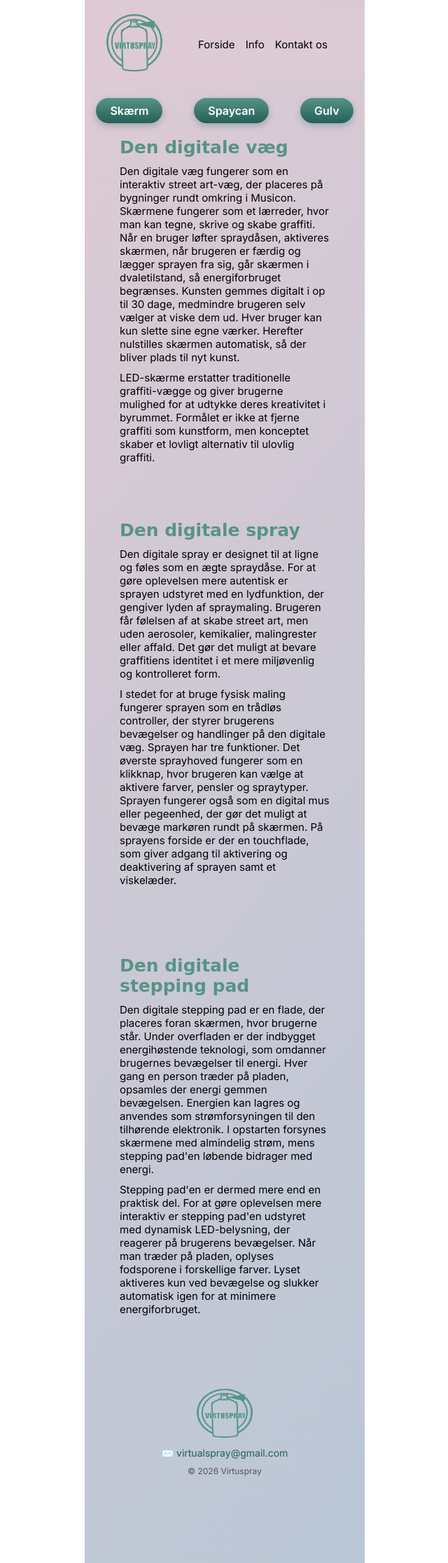
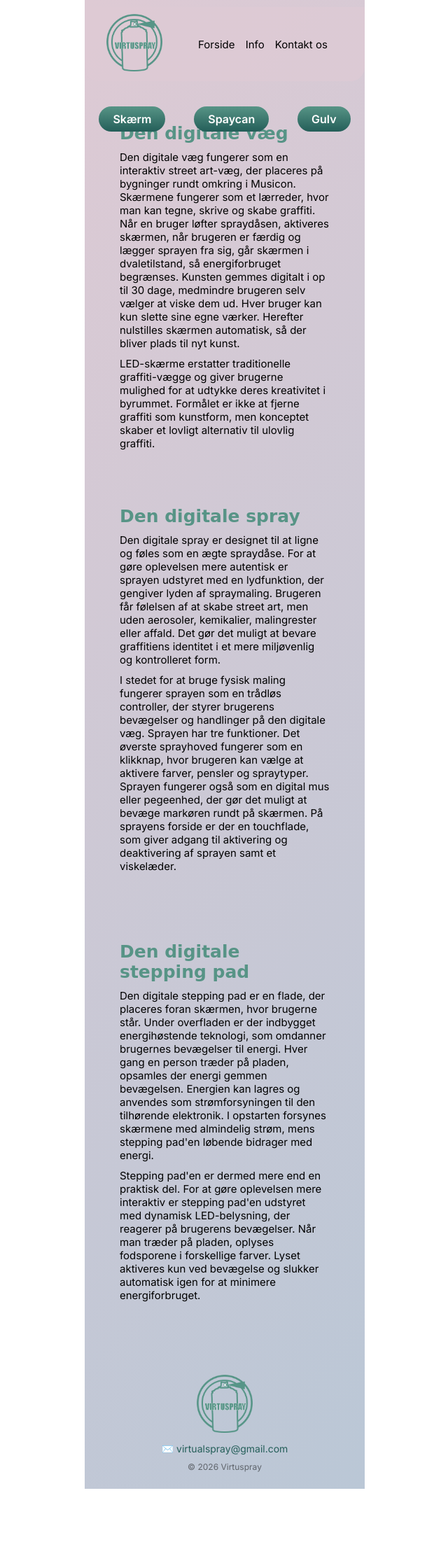
Before and after one commit to FreyaBirkely/App-B-reduligtig, a plain HTML site: page info.html in a window 1280 px wide. Shown: the whole page at 70% size, without its empty margins (319-959 px from the left). After the commit the page ends 2127 px from the top, so only its background shows below. Drawn offline with Linux system fonts and the light colour scheme; some packages are replaced by stand-ins of ours; a script that the page names is missing; a web font is replaced by a local one.

Commit message:
added footer

```diff
--- a/css/info.css
+++ b/css/info.css
@@ -1,11 +1,6 @@
 .info__nav {
-<<<<<<< HEAD
-    position: static;
-    top: 15%;
-=======
     position: sticky;
     top: 20%;
->>>>>>> 155dcf10eebc4b4671212c479c0f23714faf4f6d
 }
 
 .info-main__ul {
@@ -39,42 +34,4 @@
     margin-top: 8px;
     font-size: 15px;
     margin-top: 10px;
-<<<<<<< HEAD
 }
-
-main nav {
-    position: static;
-    top: 125px;
-    z-index: 900;
-    margin-bottom: 20px;
-}
-
-main nav ul {
-    display: flex;
-    justify-content: center !important;
-    gap: 12px;
-}
-
-main nav li {
-    border-bottom: none !important;
-}
-
-main nav a {
-    display: inline-block;
-    padding: 8px 20px;
-    border-radius: 999px;
-    background: linear-gradient(#579486, #245E59);
-    color: white;
-    text-decoration: none;
-    box-shadow: 0 4px 10px rgba(36, 94, 89, 0.3);
-    transition: transform 0.2s, filter 0.2s;
-}
-
-main nav a:hover {
-    filter: brightness(1.15);
-    transform: translateY(-2px);
-}
-
-=======
-}
->>>>>>> 155dcf10eebc4b4671212c479c0f23714faf4f6d
--- a/css/style.css
+++ b/css/style.css
@@ -33,7 +33,6 @@ button {
 body {
     margin: 0 auto;
     margin-top: 10px;
-    margin-bottom: 100px;
     background: linear-gradient(130deg, #DECAD4 0%, #BAC7D6 100%);
     background-repeat: no-repeat;
 }
@@ -136,27 +135,16 @@ footer {
     text-align: center;
 }
 
-footer img {
-    height: 70px;
-    width: auto;
+.footer__logo {
+    width: 80px;
 }
 
-footer div {
-    display: flex;
-    flex-direction: column;
-    gap: 6px;
-}
-
-footer a {
+.footer__link {
     font-size: 14px;
     color: #245E59;
 }
 
-footer a:hover {
-    color: #579486;
+.footer__p {
+    font-size: 12px;
+    color: rgba(0, 0, 0, 50%);
 }
-
-footer p {
-    font-size: 12px;
-    color: #555;
-}
--- a/info.html
+++ b/info.html
@@ -124,12 +124,10 @@
 
 
     <footer>
-    <a href="index.html"><img src="icons/192x192-logo.png" alt="logo" class="header__logo"></a>
-    <div class=«footer-links»>
-        <a href=«mailto:virtualspray@gmail.com»>✉️ virtualspray@gmail.com</a>
-    </div>
-    <p>© 2026 Virtuspray</p>
-</footer>
+        <a href="index.html"><img src="icons/192x192-logo.png" alt="logo" class="footer__logo"></a>
+        <p class="footer__link">✉️ virtualspray@gmail.com</p>
+        <p class="footer__p">© 2026 Virtuspray</p>
+    </footer>
 
 </body>
 
```
Also changed, not shown: index.html (+4 -6 lines), kontakt.html (+4 -6 lines).
